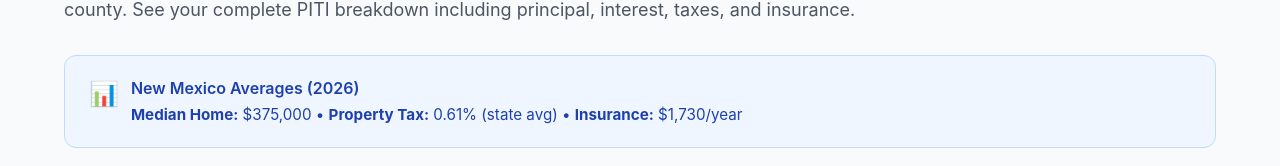
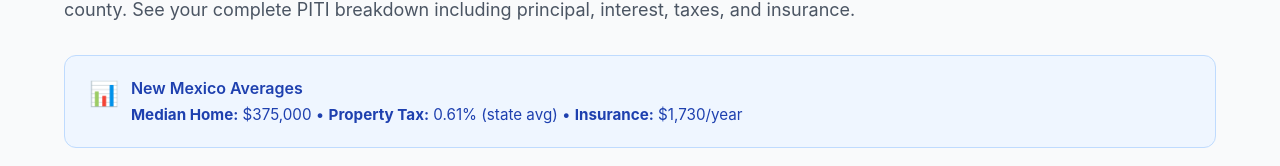
Before and after one commit to kekelele19851224-lgtm/free-tools-hub, a Next.js app: page /mortgage-calculator-new-mexico in a window 1280 px wide. Shown: the part 250-416 px from the top of the page. Built offline with nearby package versions, Linux system fonts and the light colour scheme.

Commit message:
Fix year reference in NM mortgage calculator

```diff
--- a/app/mortgage-calculator-new-mexico/page.tsx
+++ b/app/mortgage-calculator-new-mexico/page.tsx
@@ -247,7 +247,7 @@ export default function MortgageCalculatorNewMexico() {
           <div style={{ display: "flex", alignItems: "flex-start", gap: "12px" }}>
             <span style={{ fontSize: "1.5rem" }}>📊</span>
             <div>
-              <p style={{ fontWeight: "600", color: "#1E40AF", margin: "0 0 4px 0" }}>New Mexico Averages (2026)</p>
+              <p style={{ fontWeight: "600", color: "#1E40AF", margin: "0 0 4px 0" }}>New Mexico Averages</p>
               <p style={{ color: "#1E40AF", margin: 0, fontSize: "0.95rem" }}>
                 <strong>Median Home:</strong> $375,000 • <strong>Property Tax:</strong> 0.61% (state avg) • <strong>Insurance:</strong> $1,730/year
               </p>
@@ -675,7 +675,7 @@ export default function MortgageCalculatorNewMexico() {
         {/* Disclaimer */}
         <div style={{ padding: "16px", backgroundColor: "#F3F4F6", borderRadius: "8px" }}>
           <p style={{ fontSize: "0.75rem", color: "#6B7280", textAlign: "center", margin: 0 }}>
-            🏠 <strong>Disclaimer:</strong> This calculator provides estimates for informational purposes only. Actual mortgage payments may vary based on lender requirements, credit score, and other factors. Property tax rates are approximate and may change. Consult with a licensed mortgage professional for accurate quotes. Data reflects 2026 New Mexico averages.
+            🏠 <strong>Disclaimer:</strong> This calculator provides estimates for informational purposes only. Actual mortgage payments may vary based on lender requirements, credit score, and other factors. Property tax rates are approximate and may change. Consult with a licensed mortgage professional for accurate quotes. Data reflects latest available New Mexico averages.
           </p>
         </div>
       </div>
```
